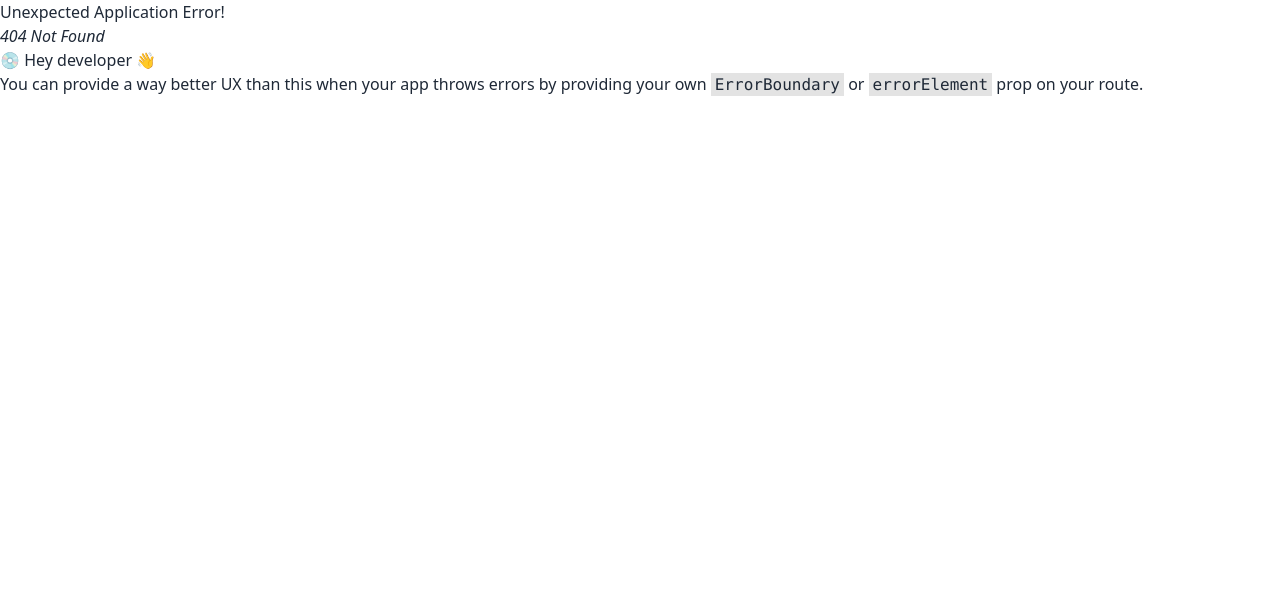
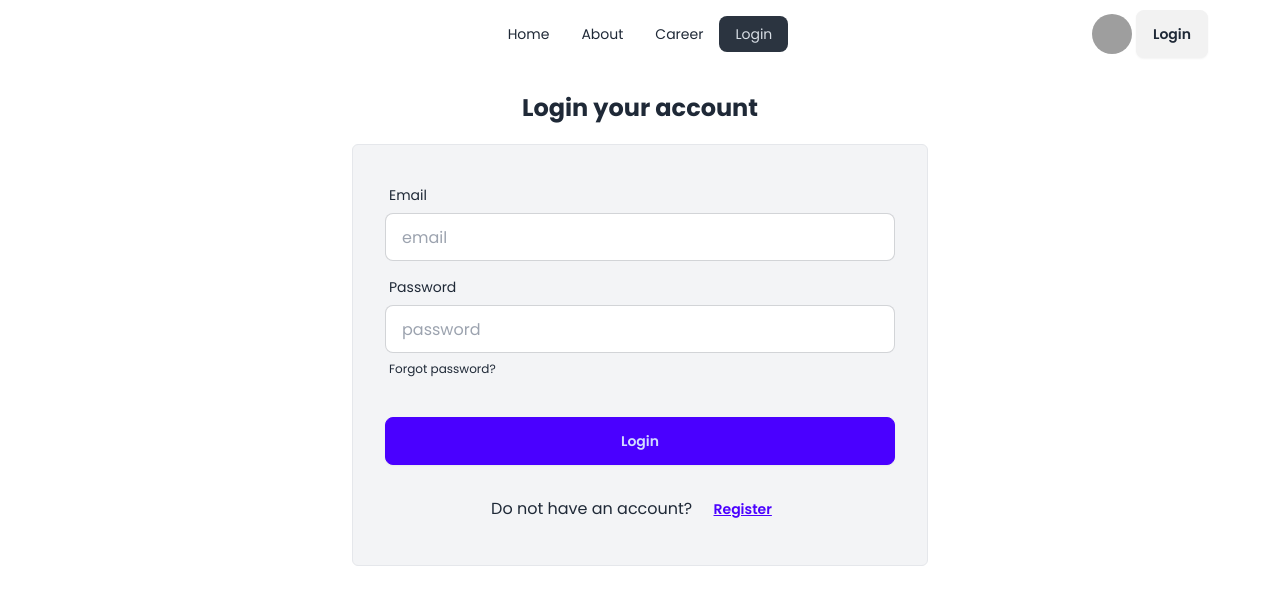
Before and after one commit to joysaha023/Dragon-news-portal, a React (Vite) app: page /login in a window 1280 px wide. Before the commit this address had no page. Shown: the top 604 px of the page. Built offline with nearby package versions, Linux system fonts and the light colour scheme; grey boxes are pictures that could not be loaded.

Commit message:
login form design

```diff
--- a/src/Layouts/Root/Root.jsx
+++ b/src/Layouts/Root/Root.jsx
@@ -1,10 +1,11 @@
 import React from 'react';
 import Home from '../../Pages/Home/Home';
+import { Outlet } from 'react-router-dom';
 
 const Root = () => {
     return (
         <div className='max-w-6xl mx-auto font-poppins'>
-            <Home></Home>
+            <Outlet></Outlet>
         </div>
     );
 };
--- /dev/null
+++ b/src/Pages/Login/Login.jsx
@@ -0,0 +1,59 @@
+import React from "react";
+import NavBar from "../../Shared/NavBar/NavBar";
+import { Link } from "react-router-dom";
+
+const Login = () => {
+
+    const handleLogin = e => {
+        e.preventDefault();
+        const form = new FormData(e.currentTarget);
+        console.log(form.get('email'));
+    }
+
+
+  return (
+    <div>
+      <NavBar></NavBar>
+     <div className="my-6 text-center">
+     <h1 className="text-2xl font-bold mb-5">Login your account</h1>
+      <form onSubmit={handleLogin} className="card-body md:w-3/4 lg:w-1/2 bg-gray-100 mx-auto border rounded-md">
+        <div className="form-control">
+          <label className="label">
+            <span className="label-text">Email</span>
+          </label>
+          <input
+            name="email"
+            type="email"
+            placeholder="email"
+            className="input input-bordered"
+            required
+          />
+        </div>
+        <div className="form-control">
+          <label className="label">
+            <span className="label-text">Password</span>
+          </label>
+          <input
+            name="password"
+            type="password"
+            placeholder="password"
+            className="input input-bordered"
+            required
+          />
+          <label className="label">
+            <a href="#" className="label-text-alt link link-hover">
+              Forgot password?
+            </a>
+          </label>
+        </div>
+        <div className="form-control mt-6">
+          <button className="btn btn-primary">Login</button>
+        </div>
+      <p className="mt-3">Do not have an account? <Link to={"/register"}><button className="btn btn-link">Register</button></Link></p>
+      </form>
+     </div>
+    </div>
+  );
+};
+
+export default Login;
--- a/src/Shared/NavBar/NavBar.jsx
+++ b/src/Shared/NavBar/NavBar.jsx
@@ -13,6 +13,9 @@ const NavBar = () => {
       </li>
       <li>
         <NavLink to={"/career"}>Career</NavLink>
+      </li>
+      <li>
+        <NavLink to={"/login"}>Login</NavLink>
       </li>
     </>
   );
@@ -61,7 +64,7 @@ const NavBar = () => {
             />
           </div>
         </div>
-        <Link>
+        <Link to={"/login"}>
           <button className="btn">Login</button>
         </Link>
       </div>
```
Also changed, not shown: src/Routes/Routes.jsx (+6 -1 lines).
